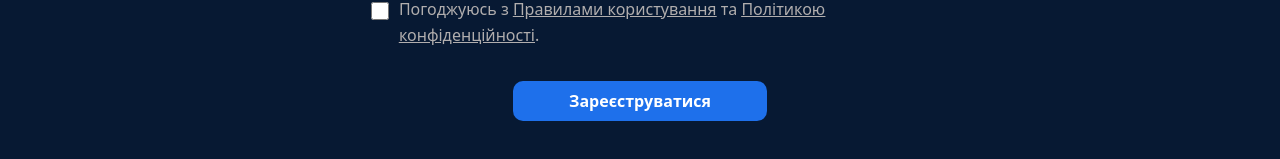
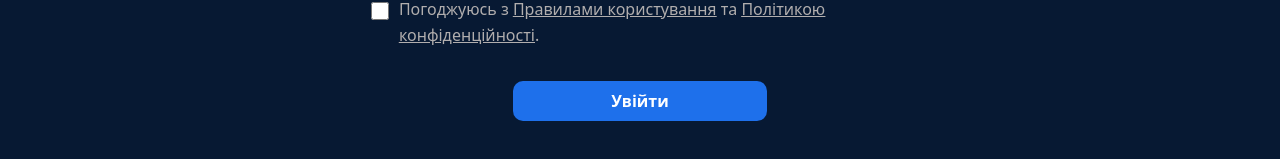
Before and after one commit to baza-trainee/baza-crm-frontend, a React (Vite) app: page /register in a window 1280 px wide. Shown: the part 761-920 px from the top of the page. Built offline with nearby package versions, Linux system fonts and the light colour scheme; no server answers.

Commit message:
feat: added spinner

```diff
--- a/src/pages/Login.tsx
+++ b/src/pages/Login.tsx
@@ -1,5 +1,5 @@
 import { useForm, SubmitHandler } from 'react-hook-form';
-import { useNavigate } from 'react-router-dom';
+// import { useNavigate } from 'react-router-dom';
 import { useMutation } from '@tanstack/react-query';
 import { loginUser } from '../utils/LoginRequest';
 import { Link } from 'react-router-dom';
@@ -7,6 +7,7 @@ import LogoSection from '../components/LoginRegister/LogoSection';
 import ButtonLogin from '../components/LoginRegister/ButtonLogin';
 import { useState } from 'react';
 import { AiOutlineEye, AiOutlineEyeInvisible } from 'react-icons/ai';
+import Spinner from '../components/Spinner';
 
 type Inputs = {
   login: string;
@@ -24,8 +25,9 @@ const Login = () => {
     mode: 'onBlur',
   });
 
-  const navigate = useNavigate();
+  // const navigate = useNavigate();
   const [showPassword, setShowPassword] = useState(false);
+  const [isLoading, setIsLoading] = useState(false);
 
   type LoginResponse = {
     message: string;
@@ -33,13 +35,19 @@ const Login = () => {
 
   const mutation = useMutation({
     mutationFn: loginUser,
+    onMutate: () => {
+      setIsLoading(true);
+    },
     onSuccess: (data: LoginResponse) => {
       console.log('Login successful:', data);
-      navigate('/crm');
+      // navigate('/crm');
       reset();
     },
     onError: (error: Error) => {
       console.error('Login error:', error);
+    },
+    onSettled: () => {
+      setIsLoading(false);
     },
   });
 
@@ -109,7 +117,13 @@ const Login = () => {
               )}
             </div>
           </div>
-          <ButtonLogin label="Увійти" type="submit" disabled={!isValid} />
+          {isLoading ? (
+            <div className="flex justify-center mt-4">
+              <Spinner />
+            </div>
+          ) : (
+            <ButtonLogin label="Увійти" type="submit" disabled={!isValid} />
+          )}
         </form>
         <div className="w-[216px] mx-auto pt-[50px] text-center">
           <p className="font-Open Sans font-sans text-[16px] leading-[1.5] text-light-grey">
--- a/src/pages/Register.tsx
+++ b/src/pages/Register.tsx
@@ -1,11 +1,12 @@
 import { useForm, SubmitHandler } from 'react-hook-form';
-import { useNavigate } from 'react-router-dom';
+// import { useNavigate } from 'react-router-dom';
 import { useMutation } from '@tanstack/react-query';
 import ButtonLogin from '../components/LoginRegister/ButtonLogin';
 import LogoSection from '../components/LoginRegister/LogoSection';
 import { registerUser } from '../utils/Auth';
 import { useState } from 'react';
 import { AiOutlineEye, AiOutlineEyeInvisible } from 'react-icons/ai';
+import Spinner from '../components/Spinner';
 
 type Inputs = {
   login: string;
@@ -25,9 +26,10 @@ const Register = () => {
     mode: 'onBlur',
   });
 
-  const navigate = useNavigate();
+  // const navigate = useNavigate();
   const [showPassword, setShowPassword] = useState(false);
   const [showConfirmPassword, setShowConfirmPassword] = useState(false);
+  const [isLoading, setIsLoading] = useState(false);
 
   type RegisterResponse = {
     message: string;
@@ -35,13 +37,19 @@ const Register = () => {
 
   const mutation = useMutation({
     mutationFn: registerUser,
+    onMutate: () => {
+      setIsLoading(true);
+    },
     onSuccess: (data: RegisterResponse) => {
       console.log('Registration successful:', data);
-      navigate('/crm');
+      // navigate('/crm');
       reset();
     },
     onError: (error: Error) => {
       console.error('Registration error:', error);
+    },
+    onSettled: () => {
+      setIsLoading(false);
     },
   });
 
@@ -173,11 +181,13 @@ const Register = () => {
             .
           </label>
         </div>
-        <ButtonLogin
-          label="Зареєструватися"
-          type="submit"
-          disabled={!isValid}
-        />
+        {isLoading ? (
+          <div className="flex justify-center mt-4">
+            <Spinner />
+          </div>
+        ) : (
+          <ButtonLogin label="Увійти" type="submit" disabled={!isValid} />
+        )}
       </form>
     </div>
   );
```
